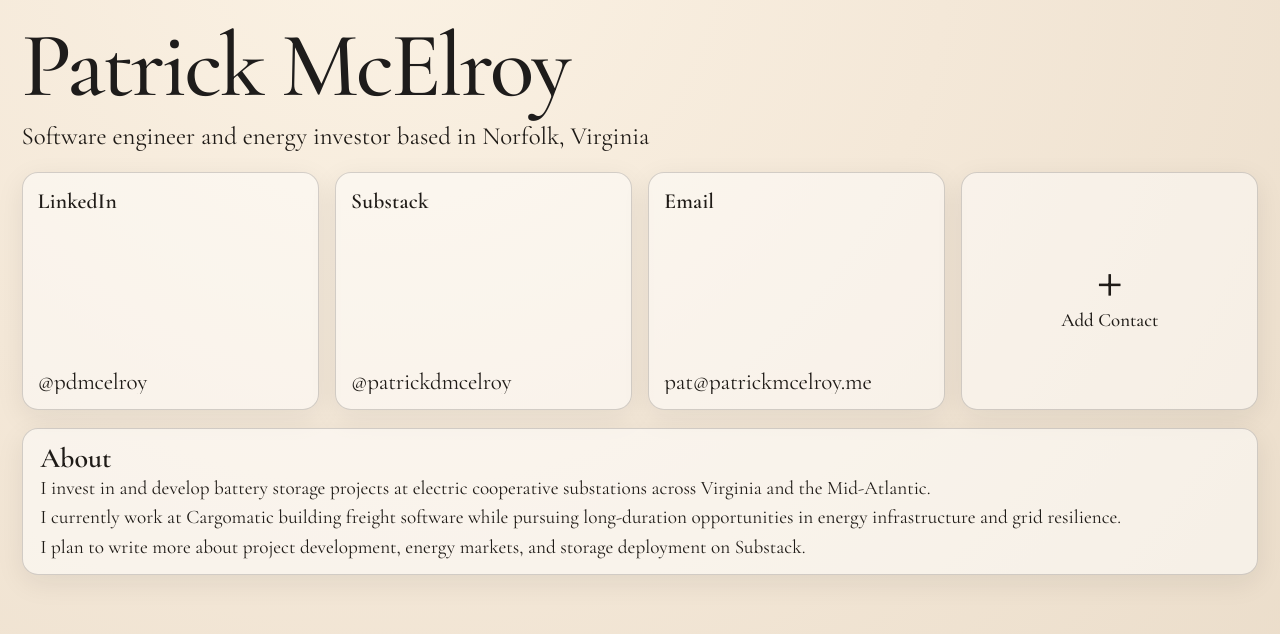
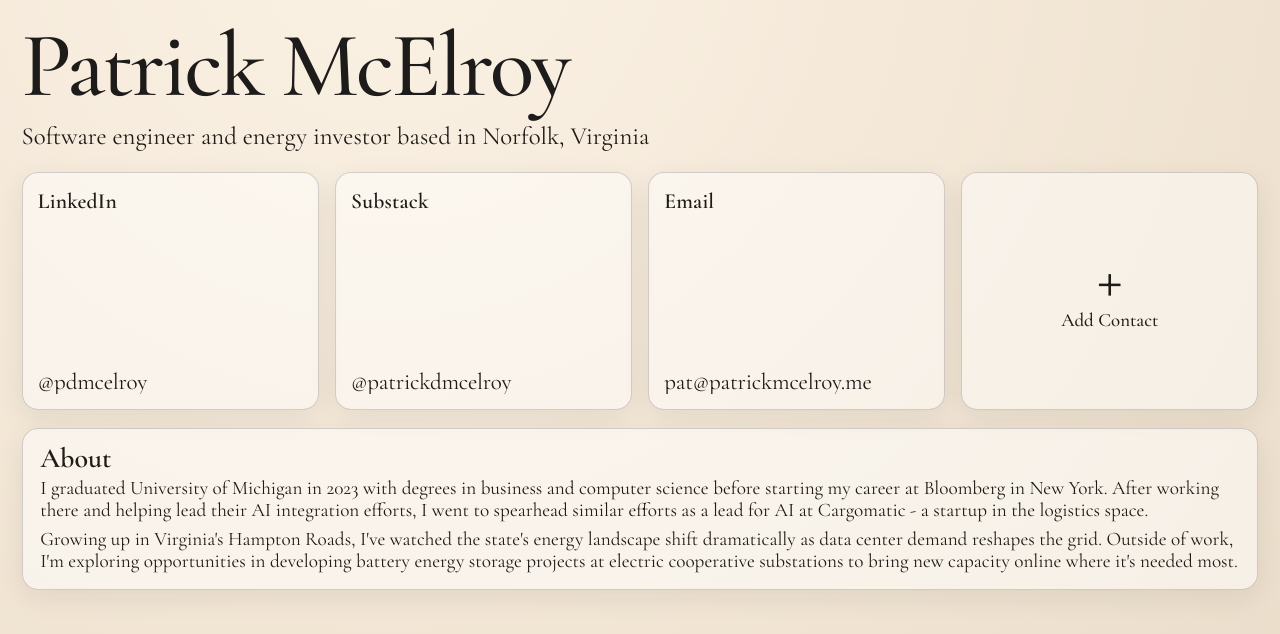
Before and after one commit to PatrickMcElroy/personal-site, a React (Vite) app: page / in a window 1280 px wide. Shown: the top 634 px of the page. Built offline with nearby package versions, Linux system fonts and the light colour scheme.

Commit message:
Update about section copy

```diff
--- a/src/App.jsx
+++ b/src/App.jsx
@@ -60,16 +60,16 @@ function AboutCard() {
     <article className="bottom-card about-card">
       <h2>About</h2>
       <p>
-        I invest in and develop battery storage projects at electric cooperative substations
-        across Virginia and the Mid-Atlantic.
+        I graduated University of Michigan in 2023 with degrees in business and computer science
+        before starting my career at Bloomberg in New York. After working there and helping lead
+        their AI integration efforts, I went to spearhead similar efforts as a lead for AI at
+        Cargomatic - a startup in the logistics space.
       </p>
       <p>
-        I currently work at Cargomatic building freight software while pursuing long-duration
-        opportunities in energy infrastructure and grid resilience.
-      </p>
-      <p>
-        I plan to write more about project development, energy markets, and storage deployment on
-        Substack.
+        Growing up in Virginia's Hampton Roads, I've watched the state's energy landscape shift
+        dramatically as data center demand reshapes the grid. Outside of work, I'm exploring
+        opportunities in developing battery energy storage projects at electric cooperative
+        substations to bring new capacity online where it's needed most.
       </p>
     </article>
   );
```
